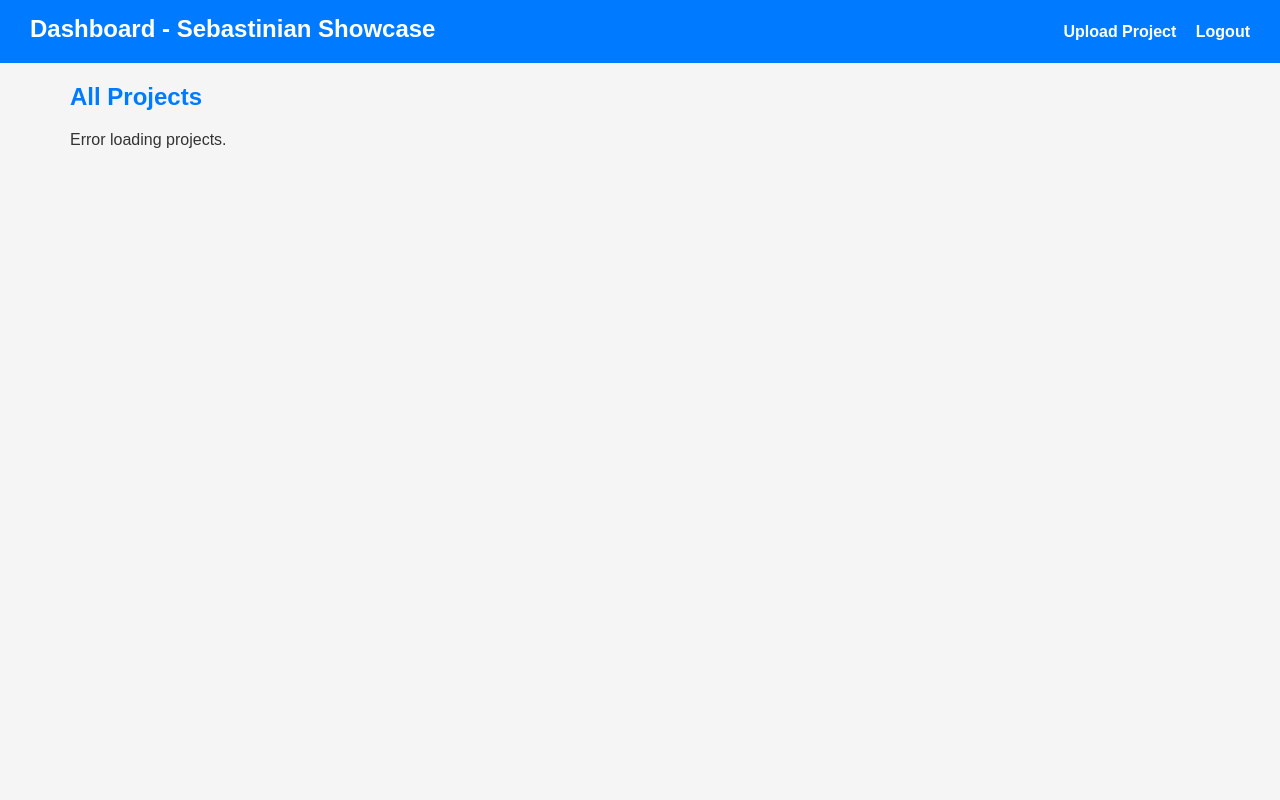
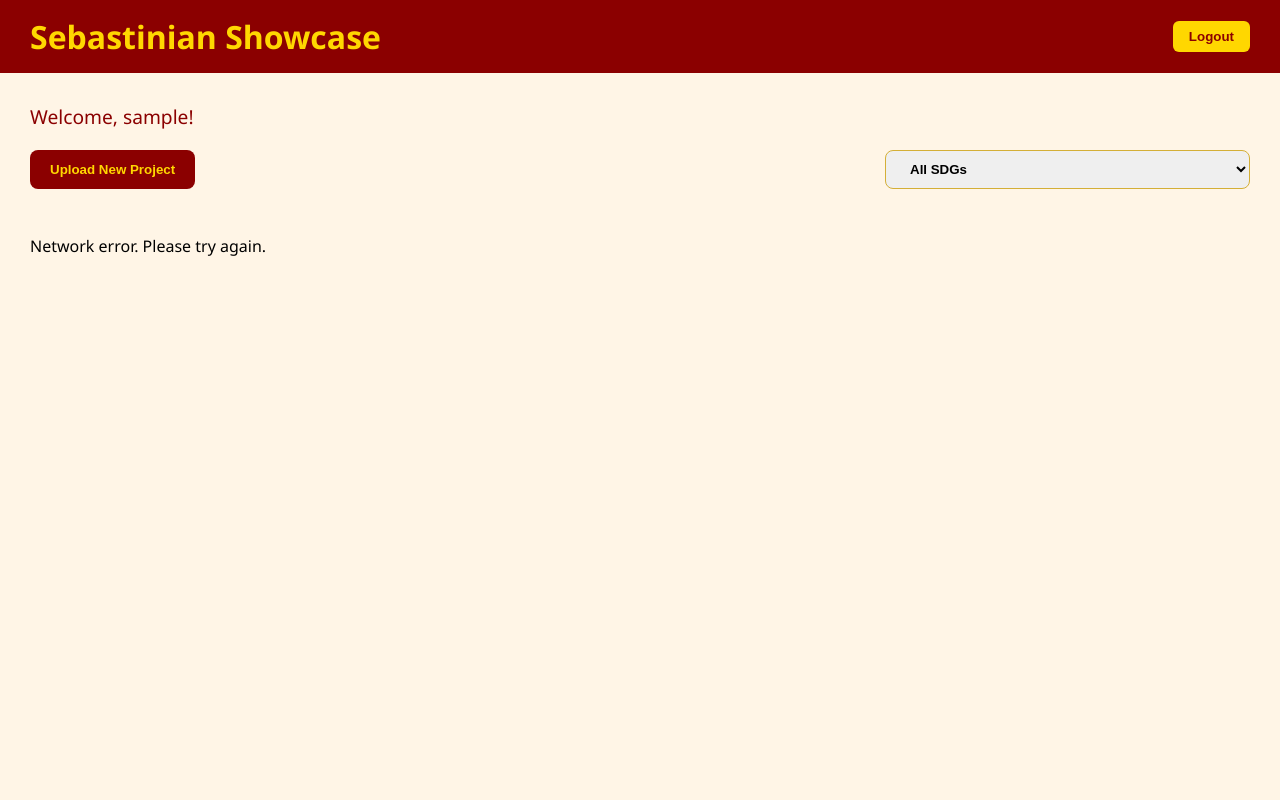
Before and after one commit to Oxylnt0/Sebastinian_Showcase, a PHP site: template pages/dashboard.php in a window 1280 px wide. Run offline with PHP 8.4, Linux system fonts and the light colour scheme; the template is opened without the code that fills it, so the values that code supplies are empty; the visitor is signed in with stand-in values (Sample User, id 1).

Commit message:
Added full backend (API endpoints, DB integration) and frontend pages (login, register, dashboard, index)

```diff
--- a/pages/dashboard.php
+++ b/pages/dashboard.php
@@ -1,180 +1,267 @@
-<?php session_start(); ?>
+<?php
+session_start();
+if (!isset($_SESSION['user_id'])) {
+    header("Location: login.php");
+    exit;
+}
+
+$isAdmin = $_SESSION['role'] === 'admin';
+?>
+
 <!DOCTYPE html>
 <html lang="en">
 <head>
     <meta charset="UTF-8">
+    <meta name="viewport" content="width=device-width, initial-scale=1.0">
     <title>Dashboard - Sebastinian Showcase</title>
-<link rel="stylesheet" href="../assets/css/style.css">
+    <link rel="stylesheet" href="assets/css/style.css">
     <style>
-    /* Reset & Base */
-    * { box-sizing: border-box; margin:0; padding:0; }
-    body { font-family: 'Arial', sans-serif; background: #f5f5f5; color: #333; min-height: 100vh; }
+        body {
+            font-family: 'Segoe UI', Tahoma, Geneva, Verdana, sans-serif;
+            background: #fff5e6;
+            margin: 0;
+            padding: 0;
+        }
 
         header {
-        background: #007bff;
-        color: #fff;
+            background: #8B0000;
+            color: #ffd700;
             padding: 15px 30px;
             display: flex;
             justify-content: space-between;
             align-items: center;
+        }
+
+        header h1 {
+            margin: 0;
+        }
+
+        header .logout-btn {
+            background: #ffd700;
+            color: #8B0000;
+            padding: 8px 16px;
+            border: none;
+            border-radius: 6px;
+            cursor: pointer;
+            font-weight: bold;
+            transition: 0.3s;
+        }
+
+        header .logout-btn:hover {
+            background: #e6c200;
+        }
+
+        main {
+            padding: 30px;
+        }
+
+        .welcome {
+            font-size: 1.2rem;
+            margin-bottom: 20px;
+            color: #8B0000;
+        }
+
+        .actions {
+            margin-bottom: 20px;
+            display: flex;
+            justify-content: space-between;
             flex-wrap: wrap;
         }
-    header h1 { font-size: 24px; margin-bottom: 5px; }
-    header nav a { color: #fff; text-decoration: none; margin-left: 15px; font-weight: bold; }
-    header nav a:hover { text-decoration: underline; }
 
-    main { padding: 20px 30px; max-width: 1200px; margin: auto; }
+        .actions button, .actions select {
+            padding: 10px 20px;
+            border-radius: 8px;
+            font-weight: bold;
+            cursor: pointer;
+            margin-bottom: 10px;
+            transition: 0.3s;
+        }
 
-    h2 { margin-bottom: 15px; color: #007bff; }
+        .actions button {
+            background: #8B0000;
+            color: #ffd700;
+            border: none;
+        }
 
-    .projects-grid {
+        .actions button:hover {
+            background: #a30000;
+        }
+
+        .actions select {
+            border: 1px solid #d4af37;
+        }
+
+        .projects-container {
             display: grid;
-        grid-template-columns: repeat(auto-fit, minmax(280px, 1fr));
+            grid-template-columns: repeat(auto-fill, minmax(280px, 1fr));
             gap: 20px;
-        margin-top: 20px;
         }
 
         .project-card {
             background: #fff;
-        border-radius: 10px;
-        box-shadow: 0 6px 15px rgba(0,0,0,0.1);
-        overflow: hidden;
+            border: 1px solid #d4af37;
+            border-radius: 12px;
+            padding: 15px;
+            box-shadow: 0 5px 15px rgba(0,0,0,0.1);
             display: flex;
             flex-direction: column;
-        transition: transform 0.3s, box-shadow 0.3s;
-    }
-    .project-card:hover {
-        transform: translateY(-5px);
-        box-shadow: 0 10px 25px rgba(0,0,0,0.15);
         }
 
         .project-card img {
-        width: 100%;
-        height: 160px;
-        object-fit: cover;
+            max-width: 100%;
+            border-radius: 8px;
+            margin-bottom: 10px;
         }
 
-    .project-content {
-        padding: 15px;
-        display: flex;
-        flex-direction: column;
-        flex: 1;
+        .project-card h3 {
+            margin: 0 0 5px 0;
+            color: #8B0000;
         }
 
-    .project-content h3 { font-size: 18px; margin-bottom: 5px; color: #007bff; }
-    .project-content p { font-size: 14px; margin-bottom: 8px; }
-
-    .badges {
-        margin-bottom: 10px;
-    }
-    .badge {
-        display: inline-block;
-        padding: 5px 10px;
-        font-size: 12px;
-        border-radius: 5px;
-        color: #fff;
-        margin-right: 5px;
+        .project-card p {
+            flex: 1;
+            margin: 5px 0;
         }
 
-    /* SDG Colors */
-    .sdg-1 { background-color: #007bff; } /* SDG 4 – Blue */
-    .sdg-2 { background-color: #6f42c1; } /* SDG 9 – Purple */
-    .sdg-3 { background-color: #20c997; } /* SDG 11 – Green */
-    .sdg-4 { background-color: #fd7e14; } /* SDG 13 – Orange */
+        .project-card .meta {
+            font-size: 0.85rem;
+            color: #555;
+            margin-bottom: 5px;
+        }
 
-    /* Status Colors */
-    .status-approved { background-color: #28a745; }
-    .status-pending { background-color: #ffc107; color: #212529; }
-    .status-rejected { background-color: #dc3545; }
+        .project-card .status {
+            font-weight: bold;
+            padding: 4px 8px;
+            border-radius: 6px;
+            text-align: center;
+            width: fit-content;
+            margin-top: 5px;
+        }
 
-    .btn-view {
-        margin-top: auto;
-        text-align: center;
-        background: #007bff;
-        color: #fff;
-        padding: 10px 0;
-        border-radius: 5px;
-        text-decoration: none;
-        font-weight: bold;
-        transition: background 0.3s;
-    }
-    .btn-view:hover { background: #0056b3; }
+        .status.pending { background: #ffd700; color: #8B0000; }
+        .status.approved { background: #008000; color: #fff; }
+        .status.rejected { background: #8B0000; color: #fff; }
 
-    /* Responsive */
-    @media(max-width:480px){
-        header { flex-direction: column; align-items: flex-start; }
-        header nav { margin-top: 5px; }
+        .admin-actions button {
+            margin-right: 5px;
+            padding: 4px 8px;
+            font-size: 0.85rem;
         }
     </style>
 </head>
 <body>
-
     <header>
-    <h1>Dashboard - Sebastinian Showcase</h1>
-    <nav>
-        <a href="project.php">Upload Project</a>
-        <a href="logout.php">Logout</a>
-    </nav>
+        <h1>Sebastinian Showcase</h1>
+        <button class="logout-btn" id="logoutBtn">Logout</button>
     </header>
-
     <main>
-    <h2>All Projects</h2>
-    <div class="projects-grid" id="projectsContainer">
-        <p>Loading projects...</p>
+        <div class="welcome">Welcome, <?php echo htmlspecialchars($_SESSION['username']); ?>!</div>
+        <div class="actions">
+            <button id="uploadBtn">Upload New Project</button>
+            <select id="sdgFilter">
+                <option value="">All SDGs</option>
+                <option value="1">SDG 4 – Quality Education</option>
+                <option value="2">SDG 9 – Industry, Innovation, and Infrastructure</option>
+                <option value="3">SDG 11 – Sustainable Cities & Communities</option>
+                <option value="4">SDG 13 – Climate Action</option>
+            </select>
+        </div>
+        <div class="projects-container" id="projectsContainer">
+            <!-- Projects will load here dynamically -->
         </div>
     </main>
 
     <script>
-async function loadProjects() {
-    const container = document.getElementById('projectsContainer');
+        const projectsContainer = document.getElementById('projectsContainer');
+        const sdgFilter = document.getElementById('sdgFilter');
+        const logoutBtn = document.getElementById('logoutBtn');
+        const uploadBtn = document.getElementById('uploadBtn');
+        const isAdmin = <?php echo $isAdmin ? 'true' : 'false'; ?>;
+
+        async function fetchProjects() {
+            projectsContainer.innerHTML = 'Loading projects...';
+            let url = `../api/projects/get_projects.php`;
+            if (sdgFilter.value) {
+                url += `?sdg_id=${sdgFilter.value}`;
+            }
+
             try {
-        const res = await fetch('../api/projects/get_projects.php');
-        const projects = await res.json();
+                const res = await fetch(url);
+                const data = await res.json();
 
-        container.innerHTML = '';
-        if (!projects || projects.length === 0) {
-            container.innerHTML = '<p>No projects found.</p>';
+                if (data.status === 'success') {
+                    projectsContainer.innerHTML = '';
+                    if (data.data.length === 0) {
+                        projectsContainer.innerHTML = '<p>No projects found.</p>';
                         return;
                     }
 
-        projects.forEach(p => {
-            // SDG badge class
-            let sdgClass = '';
-            if (p.sdg_id == 1) sdgClass = 'sdg-1';
-            else if (p.sdg_id == 2) sdgClass = 'sdg-2';
-            else if (p.sdg_id == 3) sdgClass = 'sdg-3';
-            else if (p.sdg_id == 4) sdgClass = 'sdg-4';
-
-            // Status class
-            let statusClass = '';
-            if (p.status === 'approved') statusClass = 'status-approved';
-            else if (p.status === 'pending') statusClass = 'status-pending';
-            else if (p.status === 'rejected') statusClass = 'status-rejected';
-
+                    data.data.forEach(project => {
                         const card = document.createElement('div');
                         card.className = 'project-card';
-            card.innerHTML = `
-                ${p.image ? `<img src="../uploads/project_images/${p.image}" alt="${p.title}">` : ''}
-                <div class="project-content">
-                    <h3>${p.title}</h3>
-                    <p><strong>By:</strong> ${p.full_name}</p>
-                    <div class="badges">
-                        ${p.sdg_name ? `<span class="badge ${sdgClass}">${p.sdg_name}</span>` : ''}
-                        <span class="badge ${statusClass}">${p.status.charAt(0).toUpperCase() + p.status.slice(1)}</span>
-                    </div>
-                    <a class="btn-view" href="project.php?id=${p.project_id}">View Details</a>
+
+                        let adminButtons = '';
+                        if (isAdmin && project.status === 'pending') {
+                            adminButtons = `
+                                <div class="admin-actions">
+                                    <button onclick="updateStatus(${project.project_id}, 'approved')">Approve</button>
+                                    <button onclick="updateStatus(${project.project_id}, 'rejected')">Reject</button>
                                 </div>
                             `;
-            container.appendChild(card);
+                        }
+
+                        card.innerHTML = `
+                            ${project.image ? `<img src="${project.image}" alt="${project.title}">` : ''}
+                            <h3>${project.title}</h3>
+                            <div class="meta">By: ${project.user.full_name}</div>
+                            <div class="meta">SDG: ${project.sdg?.sdg_name || 'N/A'}</div>
+                            <div class="meta">Submitted: ${new Date(project.date_submitted).toLocaleDateString()}</div>
+                            <p>${project.description}</p>
+                            <div class="status ${project.status}">${project.status.charAt(0).toUpperCase() + project.status.slice(1)}</div>
+                            ${adminButtons}
+                        `;
+                        projectsContainer.appendChild(card);
                     });
+                } else {
+                    projectsContainer.innerHTML = `<p>Error: ${data.message}</p>`;
+                }
             } catch (err) {
-        console.error('Error loading projects:', err);
-        container.innerHTML = '<p>Error loading projects.</p>';
+                projectsContainer.innerHTML = `<p>Network error. Please try again.</p>`;
             }
         }
 
-loadProjects();
+        async function updateStatus(projectId, status) {
+            const remarks = prompt(`Add remarks (optional) for ${status} action:`) || '';
+            try {
+                const formData = new FormData();
+                formData.append('project_id', projectId);
+                formData.append('status', status);
+                formData.append('remarks', remarks);
+
+                const res = await fetch('../api/projects/approve_project.php', {
+                    method: 'POST',
+                    body: formData
+                });
+                const data = await res.json();
+                if (data.status === 'success') {
+                    alert(data.message);
+                    fetchProjects();
+                } else {
+                    alert("Error: " + data.message);
+                }
+            } catch (err) {
+                alert("Network error. Please try again.");
+            }
+        }
+
+        sdgFilter.addEventListener('change', fetchProjects);
+        uploadBtn.addEventListener('click', () => window.location.href = 'project.php');
+        logoutBtn.addEventListener('click', async () => {
+            await fetch('../api/auth/logout.php');
+            window.location.href = 'login.php';
+        });
+
+        fetchProjects();
     </script>
-
 </body>
 </html>
```
Also changed, not shown: api/auth/logout.php (added, +22 -0 lines). Lines whose indentation alone changed are shown as unchanged.
